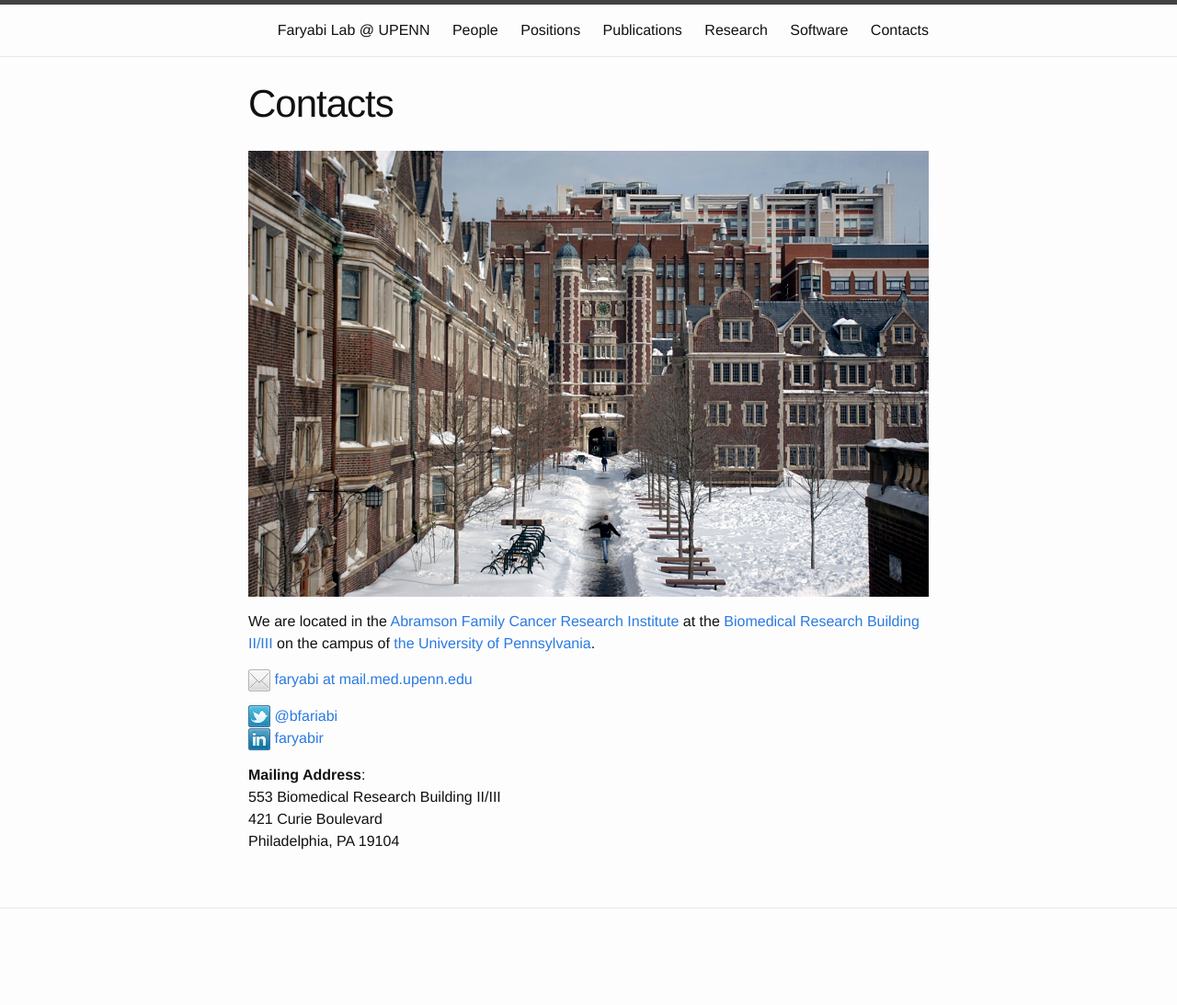
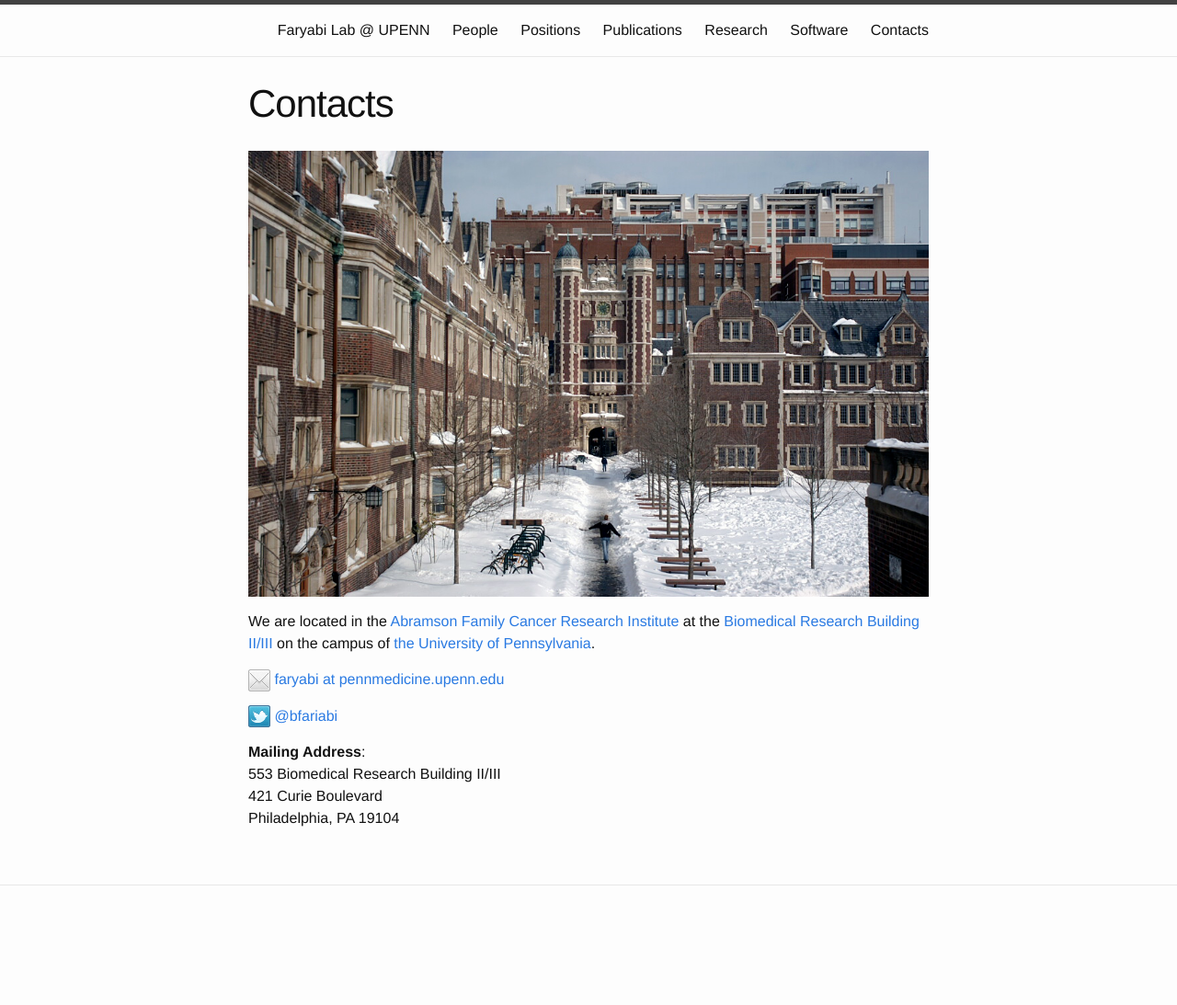
Before and after one commit to faryabib/faryabib.github.io, a Jekyll site: the page built from tact.md, in a window 1280 px wide. Shown: the whole page at 92% size. Built offline with Jekyll 4.4.1, drawn with Linux system fonts in a browser that asks for light colours; after the commit the page ends 1068 px from its top, so only the background shows below that.

Commit message:
Update tact.md

```diff
--- a/tact.md
+++ b/tact.md
@@ -9,12 +9,11 @@ permalink: /tact.html
 We are located in the [Abramson Family Cancer Research Institute](http://www.afcri.upenn.edu/) at the [Biomedical Research Building II/III](http://www.facilities.upenn.edu/maps?location_type=All&search=brb&glid=) on the campus of [the University of Pennsylvania](http://www.upenn.edu/).
 
 
-![faryabi](assets/email-24x24.png "email")[  faryabi at mail.med.upenn.edu](mailto:faryabi@mail.med.upenn.edu)
+![faryabi](assets/email-24x24.png "email")[  faryabi at pennmedicine.upenn.edu](mailto:faryabi@pennmedicine.upenn.edu)
 <!-- ![faryabi](assets/email-24x24.png "email")[  faryabir at uphs.upenn.edu](mailto:faryabir@uphs.upenn.edu)-->
 
 
 [![@bfariabi](assets/twitter-24x24.png "@bfariabi")](https://twitter.com/bfariabi)[  @bfariabi](https://twitter.com/bfariabi)
-[![@bfariabi](assets/linkedin-24x24.png "faryabir")](https://www.linkedin.com/in/faryabir)[  faryabir](https://www.linkedin.com/in/faryabir)
 
 <!--![Mailing Address](assets/email-24x24.png "Mail")-->
 **Mailing Address**:
```
